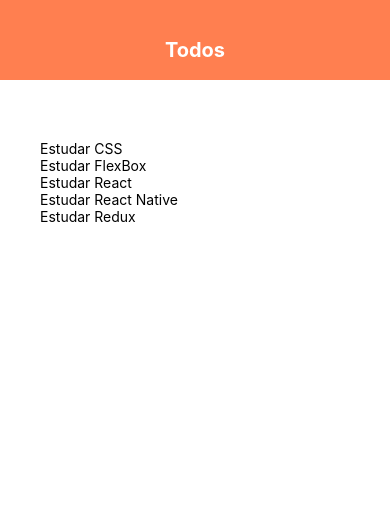
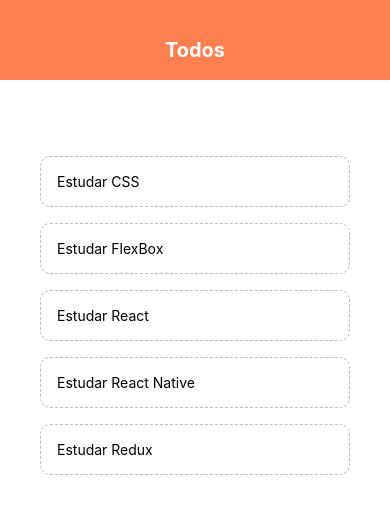
Before and after one commit to robsonsilv4/todos-reactnative, a React Native app: screen / in a window 390 px wide. Shown: the top 514 px of the page. Built offline with nearby package versions, Linux system fonts and the light colour scheme.

Commit message:
Criado TodoItem

```diff
--- a/App.js
+++ b/App.js
@@ -2,6 +2,7 @@
 import React, { useState } from 'react';
 
 import Header from './components/Header';
+import TodoItem from './components/TodoItem';
 
 export default function App() {
   const [todos, setTodos] = useState([
@@ -12,6 +13,12 @@
     { id: 5, text: 'Estudar Redux' },
   ]);
 
+  const pressHandler = id => {
+    setTodos(prevTodos => {
+      return prevTodos.filter(todo => todo.id !== id);
+    });
+  };
+
   return (
     <View style={styles.container}>
       <Header />
@@ -21,7 +28,9 @@
           <FlatList
             data={todos}
             keyExtractor={todo => todo.id}
-            renderItem={({ item }) => <Text>{item.text}</Text>}
+            renderItem={({ item }) => (
+              <TodoItem item={item} onPress={pressHandler} />
+            )}
           />
         </View>
       </View>
--- /dev/null
+++ b/components/TodoItem.js
@@ -0,0 +1,22 @@
+import { StyleSheet, Text, TouchableOpacity, View } from 'react-native';
+
+import React from 'react';
+
+export default function TodoItem({ item, onPress }) {
+  return (
+    <TouchableOpacity onPress={() => onPress(item.id)}>
+      <Text style={styles.item}>{item.text}</Text>
+    </TouchableOpacity>
+  );
+}
+
+const styles = StyleSheet.create({
+  item: {
+    padding: 16,
+    marginTop: 16,
+    borderColor: '#bbb',
+    borderWidth: 1,
+    borderStyle: 'dashed',
+    borderRadius: 10,
+  },
+});
```
